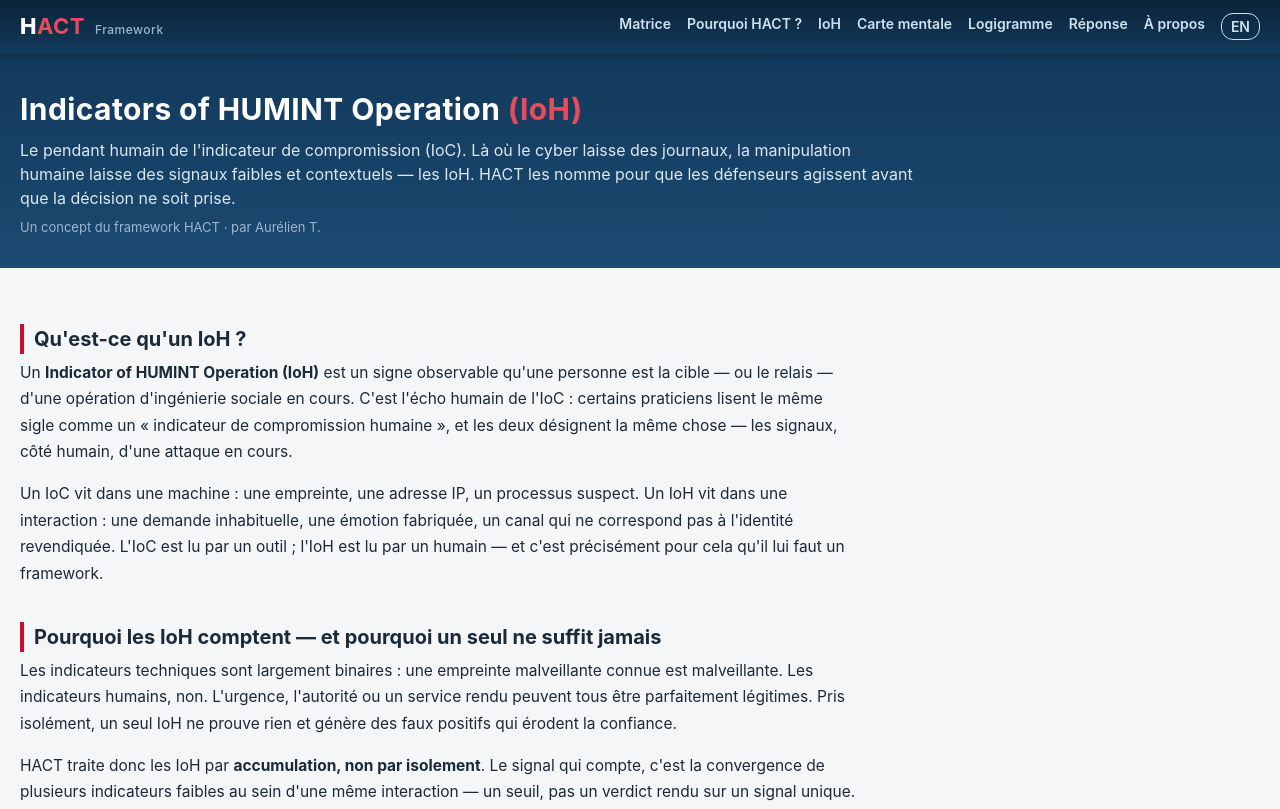
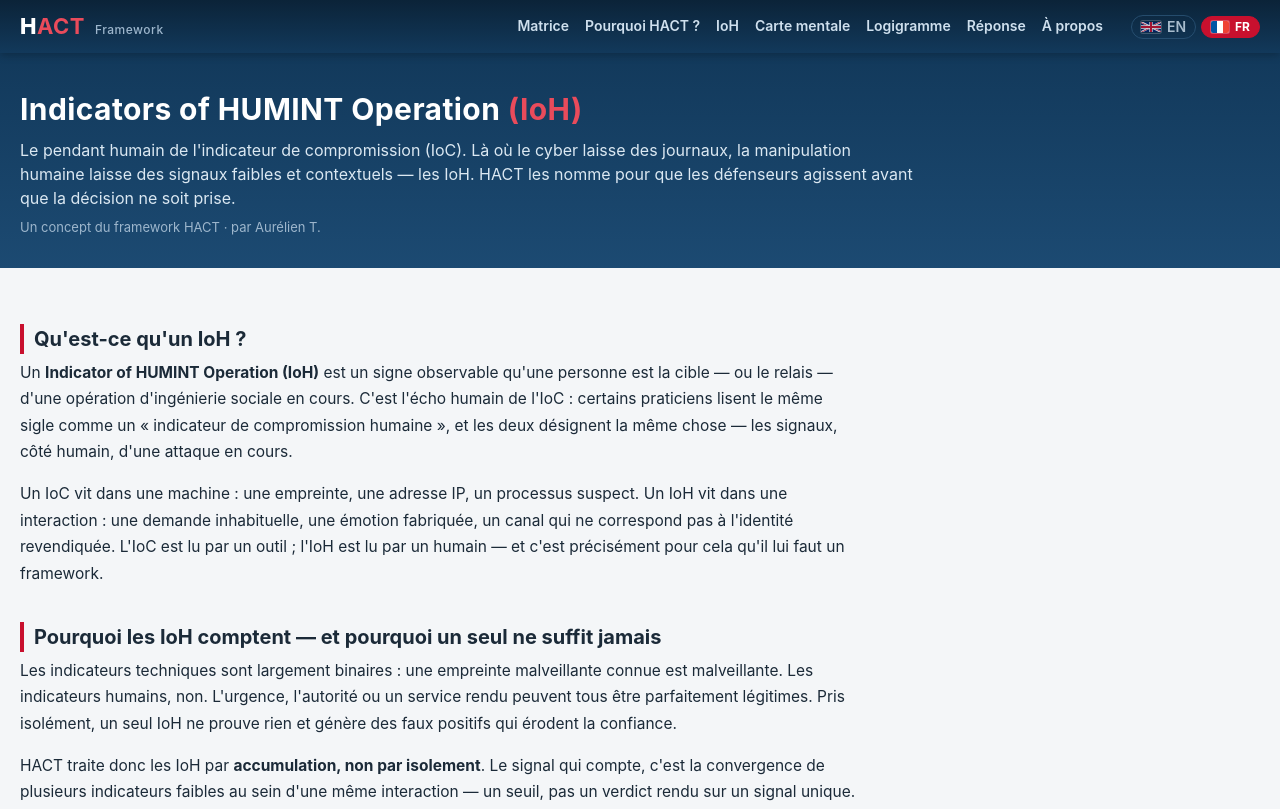
Before and after one commit to livre-OSINT/HACT, a plain HTML site: page ioh-fr.html in a window 1280 px wide. Shown: the top 809 px of the page. Drawn offline with Linux system fonts and the light colour scheme.

Commit message:
Add flag language switcher (lang.js) and reciprocal hreflang on content pages

```diff
--- a/ioh-fr.html
+++ b/ioh-fr.html
@@ -13,7 +13,6 @@
 <style>
 .prose{max-width:840px;font-size:15.5px;color:var(--ink);line-height:1.72}
 .prose p{margin:0 0 15px}
-.langsw{border:1px solid currentColor;border-radius:12px;padding:2px 9px;font-weight:700;font-size:12.5px}
 .exlist{list-style:none;padding:0;margin:0;display:grid;grid-template-columns:repeat(auto-fill,minmax(300px,1fr));gap:10px}
 .exlist li{background:var(--panel);border:1px solid var(--line);border-left:3px solid var(--accent);border-radius:8px;padding:11px 14px;font-size:13.5px}
 .exlist li b{display:block;font-size:13px;color:var(--navy-2)}
@@ -35,7 +34,6 @@
       <a href="flowchart.html">Logigramme</a>
       <a href="response.html">Réponse</a>
       <a href="about-fr.html">À propos</a>
-      <a href="ioh.html" class="langsw" hreflang="en" title="English version">EN</a>
     </nav>
   </div>
 </header>
@@ -113,5 +111,6 @@
   </div>
 </footer>
 
+<script src="lang.js"></script>
 </body>
 </html>
--- /dev/null
+++ b/lang.js
@@ -0,0 +1,67 @@
+/* HACT — language switcher (EN/FR) with SVG flags, injected top-right of the header nav. */
+(function () {
+  "use strict";
+  var file = location.pathname.split("/").pop();
+  if (!file) file = "index.html";
+  var isFR = /-fr\.html$/.test(file);
+
+  function enOf(f) { return f.replace(/-fr\.html$/, ".html"); }
+  function frOf(f) { return f === "index.html" ? "index-fr.html" : f.replace(/\.html$/, "-fr.html"); }
+
+  var enHref = isFR ? enOf(file) : file;
+  var frHref = isFR ? file : frOf(file);
+
+  var UK = '<svg viewBox="0 0 60 30" width="20" height="12" aria-hidden="true">'
+    + '<clipPath id="hact-uks"><path d="M0,0 v30 h60 v-30 z"/></clipPath>'
+    + '<clipPath id="hact-ukt"><path d="M30,15 h30 v15 z v15 h-30 z h-30 v-15 z v-15 h30 z"/></clipPath>'
+    + '<g clip-path="url(#hact-uks)">'
+    + '<path d="M0,0 v30 h60 v-30 z" fill="#012169"/>'
+    + '<path d="M0,0 L60,30 M60,0 L0,30" stroke="#fff" stroke-width="6"/>'
+    + '<path d="M0,0 L60,30 M60,0 L0,30" clip-path="url(#hact-ukt)" stroke="#C8102E" stroke-width="4"/>'
+    + '<path d="M30,0 v30 M0,15 h60" stroke="#fff" stroke-width="10"/>'
+    + '<path d="M30,0 v30 M0,15 h60" stroke="#C8102E" stroke-width="6"/>'
+    + '</g></svg>';
+
+  var FR = '<svg viewBox="0 0 3 2" width="18" height="12" aria-hidden="true">'
+    + '<rect width="3" height="2" fill="#fff"/>'
+    + '<rect width="1" height="2" fill="#0055A4"/>'
+    + '<rect x="2" width="1" height="2" fill="#EF4135"/>'
+    + '</svg>';
+
+  var css = ""
+    + ".lang-switch{display:inline-flex;gap:5px;align-items:center;margin-left:12px}"
+    + ".lang-switch a,.lang-switch span{display:inline-flex;align-items:center;gap:6px;font-size:12px;font-weight:700;"
+    + "padding:4px 9px;border-radius:14px;text-decoration:none;line-height:1;border:1px solid transparent;font-family:inherit}"
+    + ".lang-switch a{color:#cfe0ee;border-color:#2c5578;opacity:.8}"
+    + ".lang-switch a:hover{opacity:1;background:#0a2135;color:#fff}"
+    + ".lang-switch .active{color:#fff;background:var(--accent,#c8102e);border-color:var(--accent,#c8102e);opacity:1}"
+    + ".lang-switch svg{border-radius:2px;display:block;box-shadow:0 0 0 1px rgba(255,255,255,.25)}"
+    + ".lang-switch.floating{position:fixed;top:10px;right:12px;z-index:9999;background:rgba(11,35,56,.92);padding:5px 7px;border-radius:16px;margin:0}";
+  var st = document.createElement("style");
+  st.textContent = css;
+  document.head.appendChild(st);
+
+  var en = isFR
+    ? '<a href="' + enHref + '" hreflang="en" title="English version">' + UK + "EN</a>"
+    : '<span class="active" aria-current="true">' + UK + "EN</span>";
+  var fr = isFR
+    ? '<span class="active" aria-current="true">' + FR + "FR</span>"
+    : '<a href="' + frHref + '" hreflang="fr" title="Version française">' + FR + "FR</a>";
+
+  var wrap = document.createElement("div");
+  wrap.className = "lang-switch";
+  wrap.setAttribute("role", "navigation");
+  wrap.setAttribute("aria-label", "Language / Langue");
+  wrap.innerHTML = en + fr;
+
+  function place() {
+    var nav = document.querySelector("header.top nav.links")
+      || document.querySelector("header.top nav.hlinks")
+      || document.querySelector("header.top .nav");
+    if (nav) { nav.appendChild(wrap); }
+    else { wrap.className = "lang-switch floating"; document.body.appendChild(wrap); }
+  }
+  if (document.readyState === "loading") {
+    document.addEventListener("DOMContentLoaded", place);
+  } else { place(); }
+})();
```
Also changed, not shown: about-fr.html (+1 -2 lines), about.html (+4 -0 lines), index-fr.html (+1 -2 lines), index.html (+4 -0 lines), ioh.html (+4 -0 lines), why-fr.html (+1 -2 lines), why.html (+4 -0 lines).
